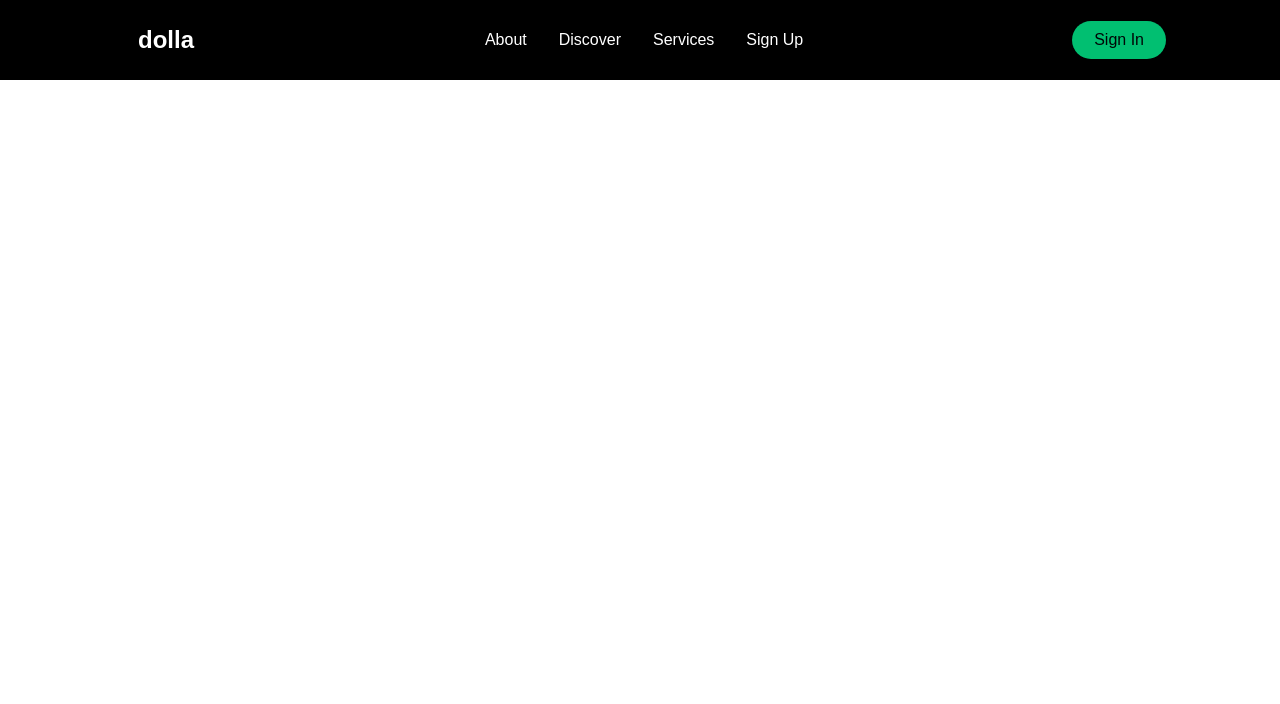
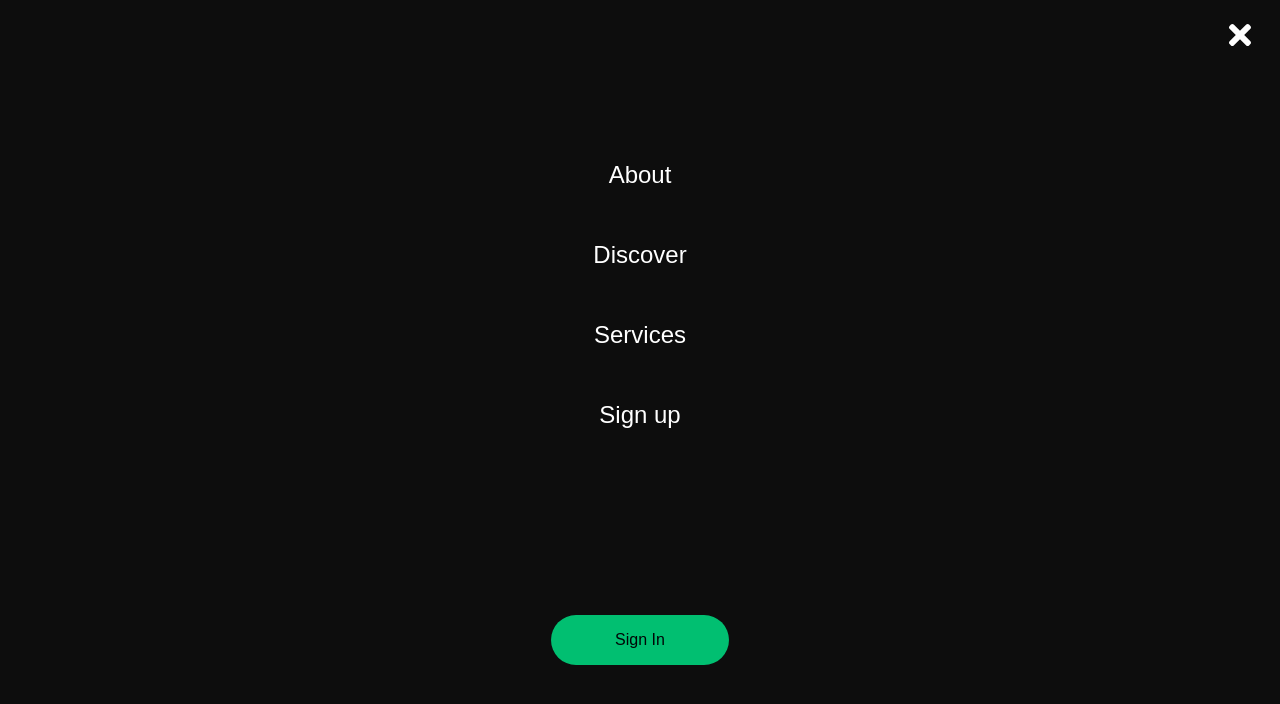
Before and after one commit to Muzammilazam22/react-website, a React (Create React App) app in the folder react-website/: page / in a window 1280 px wide. Shown: the top 704 px of the page. Built offline with nearby package versions, Linux system fonts and the light colour scheme.

Commit message:
SidebarElements updated 1.1

```diff
--- a/react-website/src/components/Sidebar/SidebarElements.js
+++ b/react-website/src/components/Sidebar/SidebarElements.js
@@ -14,8 +14,9 @@ export const SidebarContainer = styled.aside`
   top: 0;
   left: 0;
   transition: 0.3s ease-in-out;
-  opacity: ${({ isOpen }) => (isOpen ? "100%" : "0")};
-  top: ${({ isOpen }) => (isOpen ? "0" : "-100")};
+  /* opacity: ${({ isOpen }) => (isOpen ? "100%" : "0")};
+  top: ${({ isOpen }) => (isOpen ? "0" : "-100")}; */
+  top: 0;
 `;
 
 export const CloseIcon = styled(FaTimes)`
```
